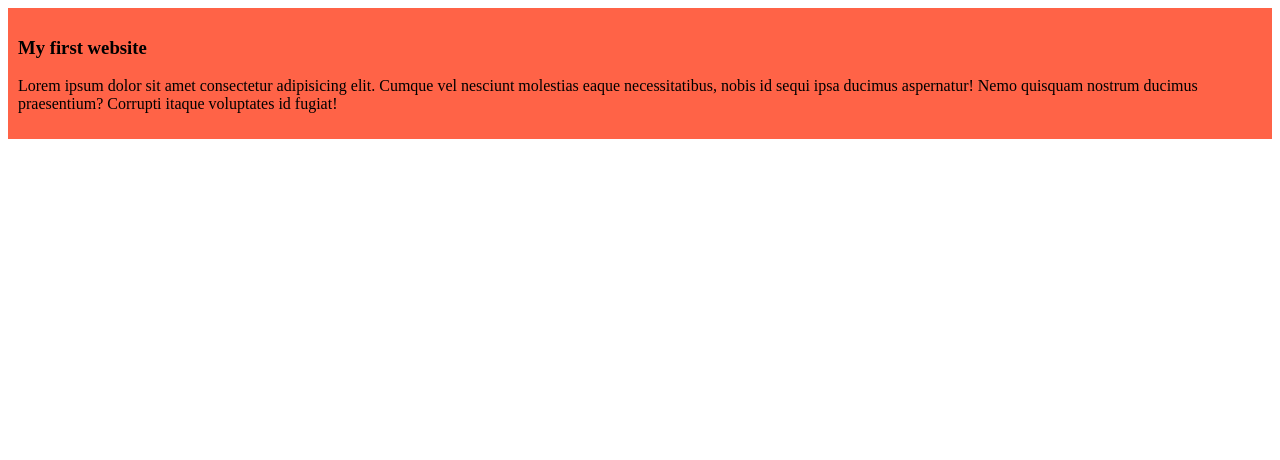
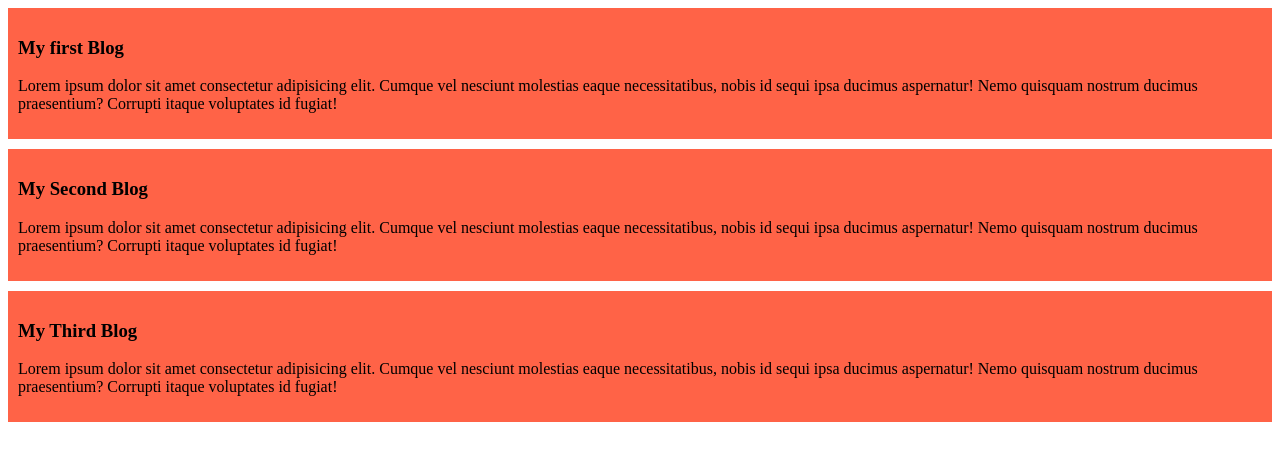
Before and after one commit to tanbirJibon202/my-simple-website, a plain HTML site: page index.html in a window 1280 px wide. Drawn offline with Linux system fonts and the light colour scheme.

Commit message:
added the second and the third blog

```diff
--- a/index.html
+++ b/index.html
@@ -8,7 +8,15 @@
 </head>
 <body>
     <div>
-        <h3>My first website</h3>
+        <h3>My first Blog</h3>
+        <p>Lorem ipsum dolor sit amet consectetur adipisicing elit. Cumque vel nesciunt molestias eaque necessitatibus, nobis id sequi ipsa ducimus aspernatur! Nemo quisquam nostrum ducimus praesentium? Corrupti itaque voluptates id fugiat!</p>
+    </div>
+    <div>
+        <h3>My Second Blog</h3>
+        <p>Lorem ipsum dolor sit amet consectetur adipisicing elit. Cumque vel nesciunt molestias eaque necessitatibus, nobis id sequi ipsa ducimus aspernatur! Nemo quisquam nostrum ducimus praesentium? Corrupti itaque voluptates id fugiat!</p>
+    </div>
+    <div>
+        <h3>My Third Blog</h3>
         <p>Lorem ipsum dolor sit amet consectetur adipisicing elit. Cumque vel nesciunt molestias eaque necessitatibus, nobis id sequi ipsa ducimus aspernatur! Nemo quisquam nostrum ducimus praesentium? Corrupti itaque voluptates id fugiat!</p>
     </div>
 </body>
--- a/styles/blog.css
+++ b/styles/blog.css
@@ -1,4 +1,5 @@
 div{
     background-color: tomato;
     padding: 10px;
+    margin-bottom: 10px;
 }
```
